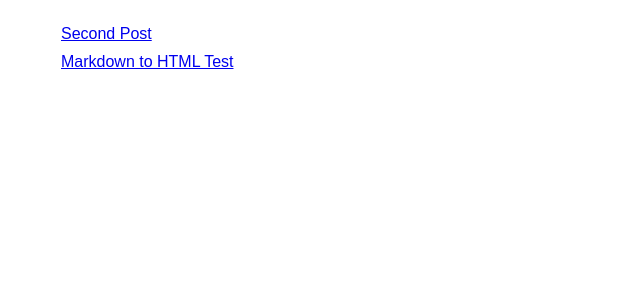
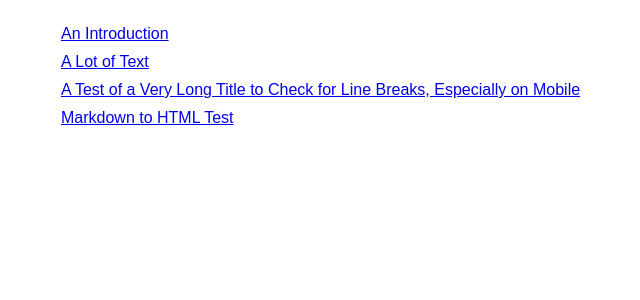
Before and after one commit to michaelnordmeyer/jekyll-theme-nixer, a Jekyll site: the page built from index.md, in a window 1280 px wide. Shown: the top 300 px of the page, without its empty margins (219-859 px from the left). Built offline with Jekyll 4.4.1, drawn with Linux system fonts in a browser that asks for light colours; cached includes are drawn as plain includes.

Commit message:
Add two test pages

```diff
--- /dev/null
+++ b/_posts/2023-01-02-a-test-of-a-very-long-title-to-check-for-line-breaks-especially-on-mobile.md
@@ -0,0 +1,4 @@
+---
+title: A Test of a Very Long Title to Check for Line Breaks, Especially on Mobile
+---
+The body is unimportant.
--- a/_posts/2023-01-02-second-post.md
+++ b/_posts/2023-01-04-an-introduction.md
@@ -1,6 +1,4 @@
 ---
-title: Second Post
+title: An Introduction
 ---
-Just to demonstrate the post listing.
-
 The feature set is explained in the [readme on GitHub](https://github.com/michaelnordmeyer/jekyll-theme-nixer).
```
Also changed, not shown: _posts/2023-01-03-a-lot-of-text.md (added, +18 -0 lines).
